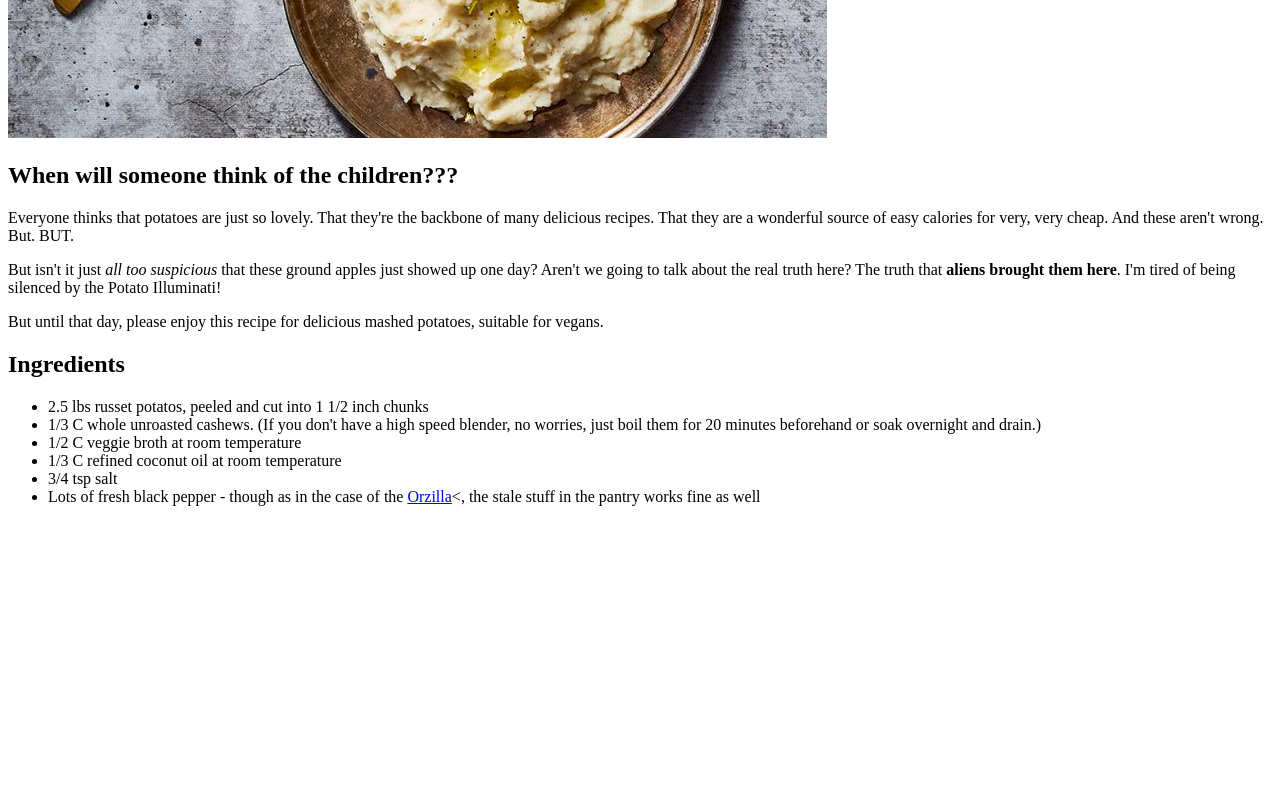
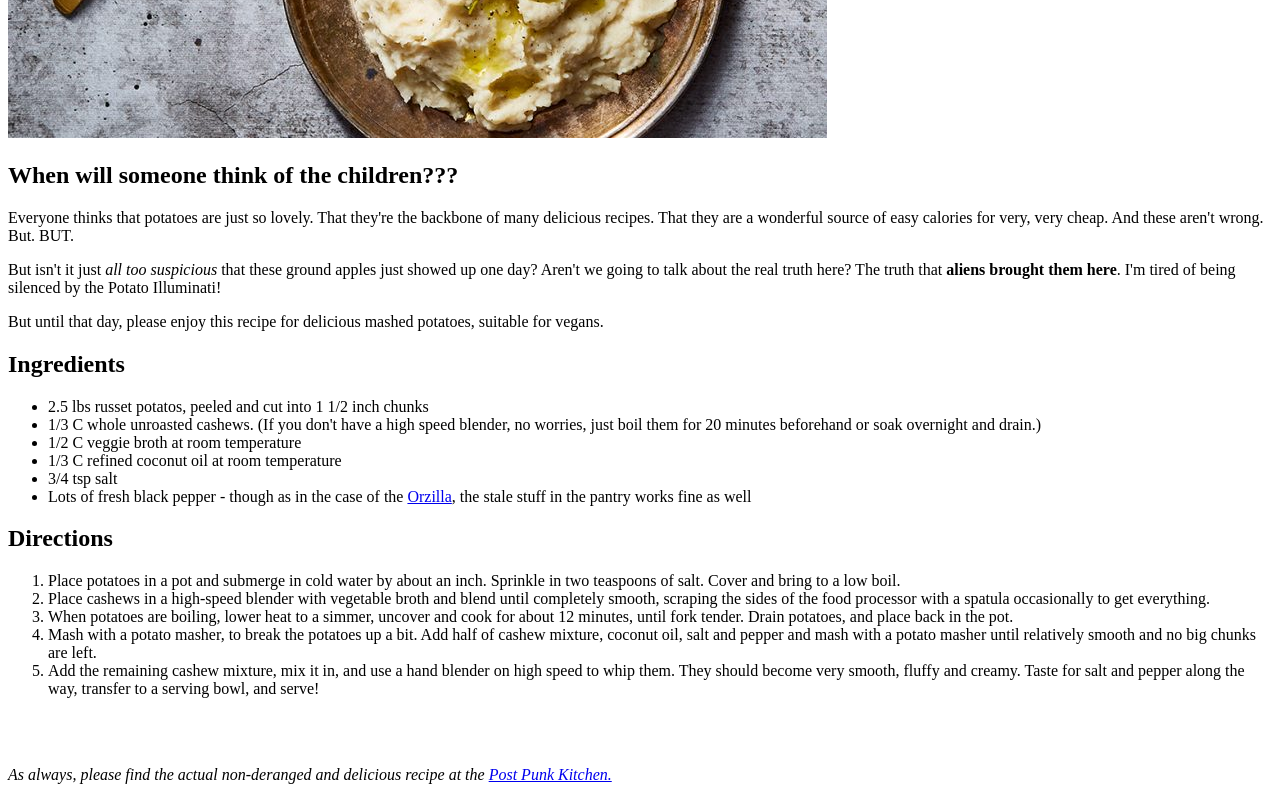
Before and after one commit to alysvolatile/odin-recipes, a plain HTML site: page recipes/potato.html in a window 1280 px wide. Shown: the part 966-1766 px from the top of the page. Before the commit the page ends 1488 px from the top, so only its background shows below. Drawn offline with Linux system fonts and the light colour scheme.

Commit message:
Add Direction to Potato page

```diff
--- a/recipes/potato.html
+++ b/recipes/potato.html
@@ -19,7 +19,18 @@
               <li>1/2 C veggie broth at room temperature</li>
               <li>1/3 C refined coconut oil at room temperature</li>
               <li>3/4 tsp salt</li>
-              <li>Lots of fresh black pepper - though as in the case of the <a href="../recipes/orzilla.html">Orzilla</a><, the stale stuff in the pantry works fine as well</li>
+              <li>Lots of fresh black pepper - though as in the case of the <a href="../recipes/orzilla.html">Orzilla</a>, the stale stuff in the pantry works fine as well</li>
           </ul>
+        <h2>Directions</h2>
+          <ol>
+              <li>Place potatoes in a pot and submerge in cold water by about an inch. Sprinkle in two teaspoons of salt. Cover and bring to a low boil.</li>
+              <li>Place cashews in a high-speed blender with vegetable broth and blend until completely smooth, scraping the sides of the food processor with a spatula occasionally to get everything.</li>
+              <li>When potatoes are boiling, lower heat to a simmer, uncover and cook for about 12 minutes, until fork tender. Drain potatoes, and place back in the pot.</li>
+              <li>Mash with a potato masher, to break the potatoes up a bit. Add half of cashew mixture, coconut oil, salt and pepper and mash with a potato masher until relatively smooth and no big chunks are left.</li>
+              <li>Add the remaining cashew mixture, mix it in, and use a hand blender on high speed to whip them. They should become very smooth, fluffy and creamy. Taste for salt and pepper along the way, transfer to a serving bowl, and serve!</li>
+          </ol>
+        <br>
+        <br>
+        <p><em>As always, please find the actual non-deranged and delicious recipe at the <a href="https://www.theppk.com/2021/02/the-best-vegan-mashed-potatoes-ever/">Post Punk Kitchen.</a></em></p>
     </body>
 </html>
```
